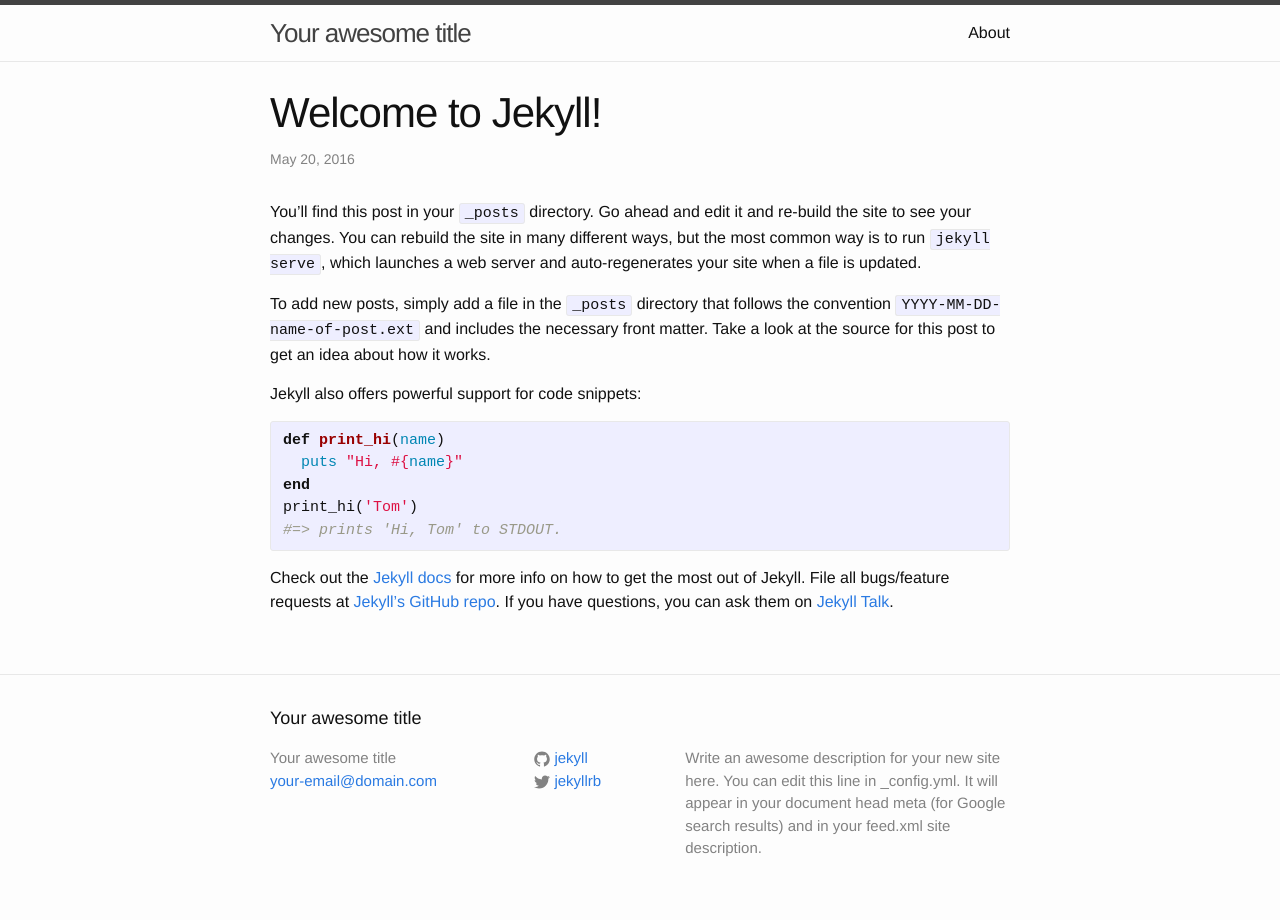
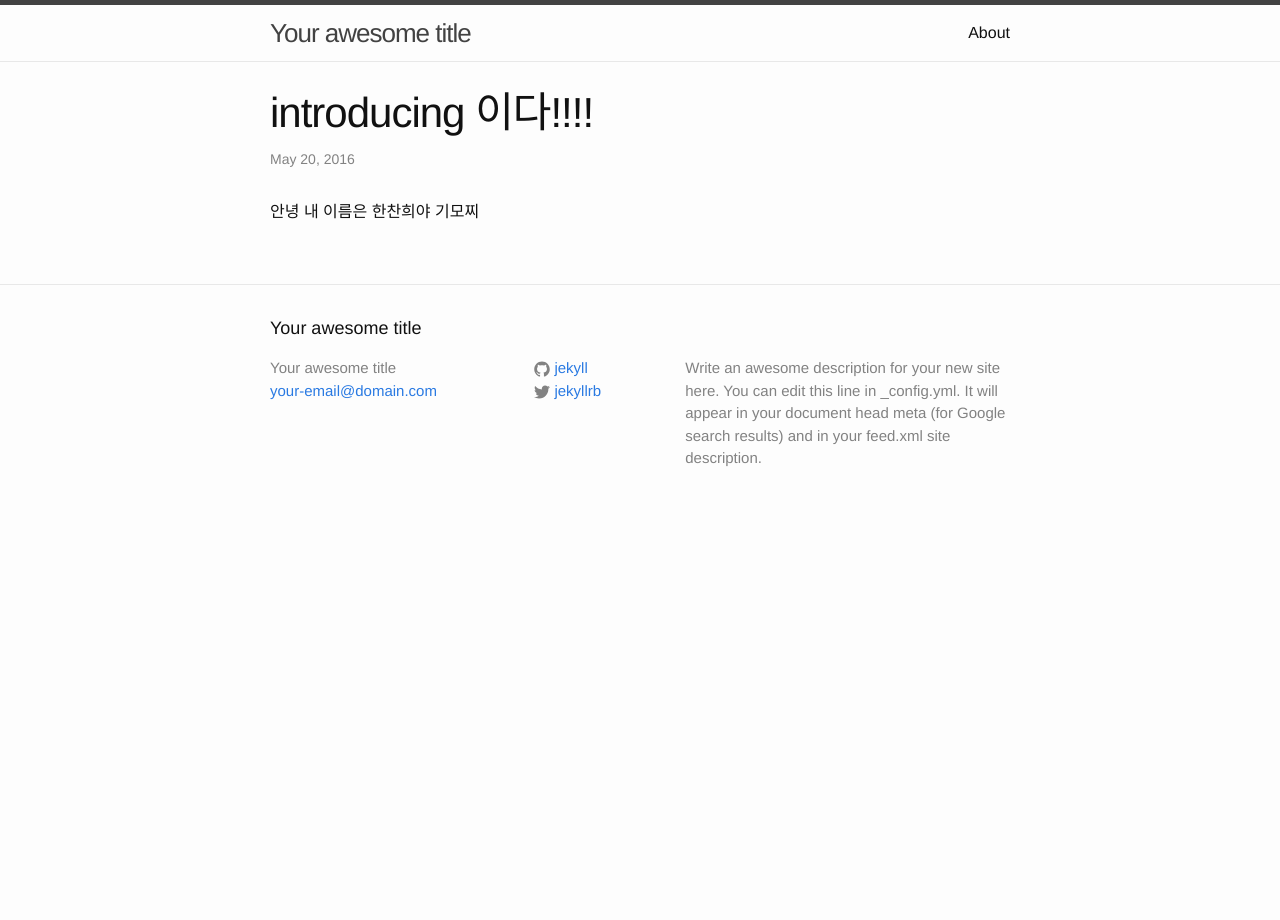
Before and after one commit to glassmusta/glassmusta.github.com, a Jekyll site: the page built from _posts/2016-05-20-welcome-to-jekyll.markdown, in a window 1280 px wide. Built offline with Jekyll 4.4.1, drawn with Linux system fonts in a browser that asks for light colours.

Commit message:
기모찌한거 추가

```diff
--- a/_posts/2016-05-20-welcome-to-jekyll.markdown
+++ b/_posts/2016-05-20-welcome-to-jekyll.markdown
@@ -1,25 +1,7 @@
 ---
 layout: post
-title:  "Welcome to Jekyll!"
+title:  "introducing 이다!!!!"
 date:   2016-05-20 15:38:58 +0900
 categories: jekyll update
 ---
-You’ll find this post in your `_posts` directory. Go ahead and edit it and re-build the site to see your changes. You can rebuild the site in many different ways, but the most common way is to run `jekyll serve`, which launches a web server and auto-regenerates your site when a file is updated.
-
-To add new posts, simply add a file in the `_posts` directory that follows the convention `YYYY-MM-DD-name-of-post.ext` and includes the necessary front matter. Take a look at the source for this post to get an idea about how it works.
-
-Jekyll also offers powerful support for code snippets:
-
-{% highlight ruby %}
-def print_hi(name)
-  puts "Hi, #{name}"
-end
-print_hi('Tom')
-#=> prints 'Hi, Tom' to STDOUT.
-{% endhighlight %}
-
-Check out the [Jekyll docs][jekyll-docs] for more info on how to get the most out of Jekyll. File all bugs/feature requests at [Jekyll’s GitHub repo][jekyll-gh]. If you have questions, you can ask them on [Jekyll Talk][jekyll-talk].
-
-[jekyll-docs]: http://jekyllrb.com/docs/home
-[jekyll-gh]:   https://github.com/jekyll/jekyll
-[jekyll-talk]: https://talk.jekyllrb.com/
+안녕 내 이름은 한찬희야 기모찌
```
